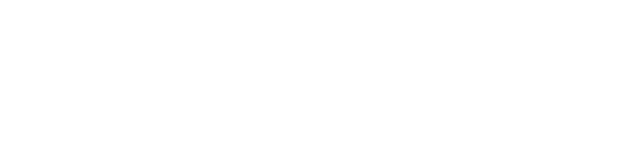
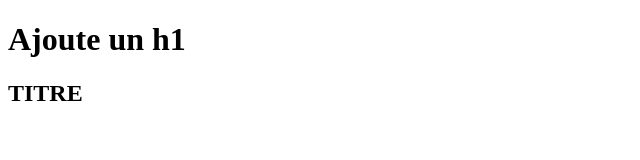
Before and after one commit to Davidlenay/my-super-website, a plain HTML site: page index.html in a window 1280 px wide. Shown: the whole page, without its empty margins (0-640 px from the left). Drawn offline with Linux system fonts and the light colour scheme.

Commit message:
Premier commit

```diff
--- a/index.html
+++ b/index.html
@@ -4,9 +4,8 @@
     <meta charset="UTF-8">
     <meta http-equiv="X-UA-Compatible" content="IE=edge">
     <meta name="viewport" content="width=device-width, initial-scale=1.0">
-    <title>Document</title>
+    <title>Je suis un titre</title>
 </head>
 <body>
-    <h1></h1>
-</body>
-</html>
+    <h1>Ajoute un h1</h1>
+    <h2>TITRE</h2>
```
